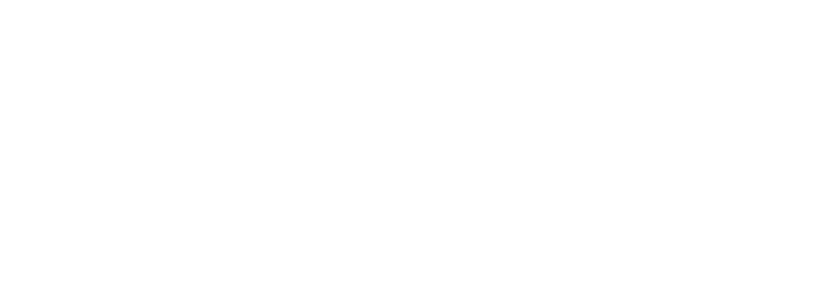
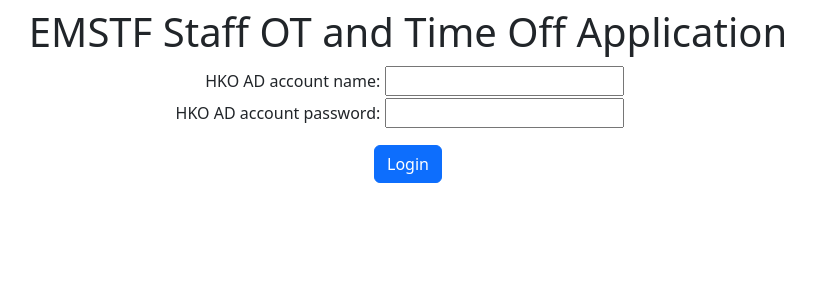
Before and after one commit to KNVB/estaff, a React (Vite) app: page /otAndTO/login in a window 1280 px wide. Before the commit this address had no page. Shown: the top 300 px of the page, without its empty margins (232-1047 px from the left). Built offline with nearby package versions, Linux system fonts and the light colour scheme.

Commit message:
Developing OT and TO application module

```diff
--- a/package.json
+++ b/package.json
@@ -9,7 +9,7 @@
     "dev": "cross-env NODE_ENV=development run-p server client ",
     "lint": "eslint .",
     "preview": "vite preview",
-    "prod":"cross-env NODE_ENV=production npm run server",
+    "prod": "cross-env NODE_ENV=production npm run server",
     "server": "nodemon  ./server/index.js",
     "testITSQM": "cross-env NODE_ENV=production node ./server/test/TestITSQM.js",
     "testRoster": "cross-env NODE_ENV=development node ./server/test/TestRoster.js",
--- a/src/App.jsx
+++ b/src/App.jsx
@@ -1,5 +1,8 @@
 import "./components/style.css";
 import { BrowserRouter as Router, Routes, Route } from 'react-router-dom';
+import LoginForm from "./components/otAndTO/LoginForm.jsx";
+import OTAndTOForm from "./components/otAndTO/OTAndTOForm.jsx";
+import OTAndTOGateKeeper from "./components/otAndTO/OTAndTOGateKeeper.jsx";
 import NonStandardWorkingHourManagement from "./components/admin/nonStandardWorkingHourManagement/NonStandardWorkingHourManagement.jsx";
 import RosterAdminContent from "./components/admin/AdminContent.jsx";
 import RosterScheduler from "./components/admin/rosterScheduler/RosterScheduler.jsx";
@@ -9,12 +12,18 @@
   return (
     <Router>
       <Routes>
-        <Route path='/rosterWeb' element={<RosterViewer />}/>
-          <Route path='/admin'element={<RosterAdminContent />}>
-            <Route path="nonStandardWorkingHourManagement/:action" element={<NonStandardWorkingHourManagement/>}/>
-            <Route path="staffManagement/:action" element={<StaffManagement />} />
-            <Route path="rosterScheduler" element={<RosterScheduler/>}/>
+        <Route path='/rosterWeb' element={<RosterViewer />} />
+        <Route path='/admin' element={<RosterAdminContent />}>
+          <Route path="nonStandardWorkingHourManagement/:action" element={<NonStandardWorkingHourManagement />} />
+          <Route path="staffManagement/:action" element={<StaffManagement />} />
+          <Route path="rosterScheduler" element={<RosterScheduler />} />
+        </Route>
+        <Route path='/otAndTO'>
+          <Route element={<OTAndTOGateKeeper />}>
+            <Route index element={<OTAndTOForm/>}/>
           </Route>
+          <Route path="login" element={<LoginForm/>}/>
+        </Route>
       </Routes>
     </Router>
   )
--- /dev/null
+++ b/src/components/otAndTO/LoginForm.css
@@ -0,0 +1,15 @@
+.content{
+    display:flex;
+    flex-grow:1;
+    flex-direction: column;
+    margin:0;
+    padding:5px;
+}
+.main{
+    height:100%;
+    left:0;
+    padding:3px;
+    position:absolute;
+    top:0;
+    width:100%;
+}
--- /dev/null
+++ b/src/components/otAndTO/LoginForm.jsx
@@ -0,0 +1,39 @@
+import { Button } from "react-bootstrap";
+import './LoginForm.css';
+export default function SideBar({ navItemList, content }) {
+    document.title = "EMSTF Staff OT and Time Off Application";
+    return (
+        <div className='main'>
+            <div className='d-flex flex-column flex-grow-1 m-1'>
+                <div className="d-flex flex-row justify-content-center">
+                    <table>
+                        <thead>
+                            <tr>
+                                <th colSpan={2}>
+                                    <h1>EMSTF Staff OT and Time Off Application</h1>
+                                </th>
+                            </tr>
+                        </thead>
+                        <tbody>
+                            <tr>
+                                <td className='text-end p-1'>HKO AD account name:</td>
+                                <td><input type="text"/></td>
+                            </tr>
+                            <tr>
+                                <td className='text-end p-1'>HKO AD account password:</td>
+                                <td><input type="text"/></td>
+                            </tr>
+                        </tbody>
+                        <tfoot>
+                            <tr>
+                                <td className="text-center pt-3" colSpan={2}>
+                                    <Button>Login</Button>
+                                </td>
+                            </tr>
+                        </tfoot>
+                    </table>
+                </div>
+            </div>
+        </div>
+    )
+}
--- /dev/null
+++ b/src/components/otAndTO/OTAndTOForm.jsx
@@ -0,0 +1,3 @@
+export default function OTAndTOForm(){
+    return <>hi</>
+}
--- /dev/null
+++ b/src/components/otAndTO/OTAndTOGateKeeper.jsx
@@ -0,0 +1,10 @@
+import { Navigate, Outlet } from 'react-router-dom';
+export default function OTAndTOGateKeeper(){
+    let finalComponent;
+    if (sessionStorage.getItem("accessToken")){
+        finalComponent=<Outlet/>
+    } else {
+        finalComponent=<Navigate to="./login" replace/>
+    }
+    return finalComponent;
+}
```
